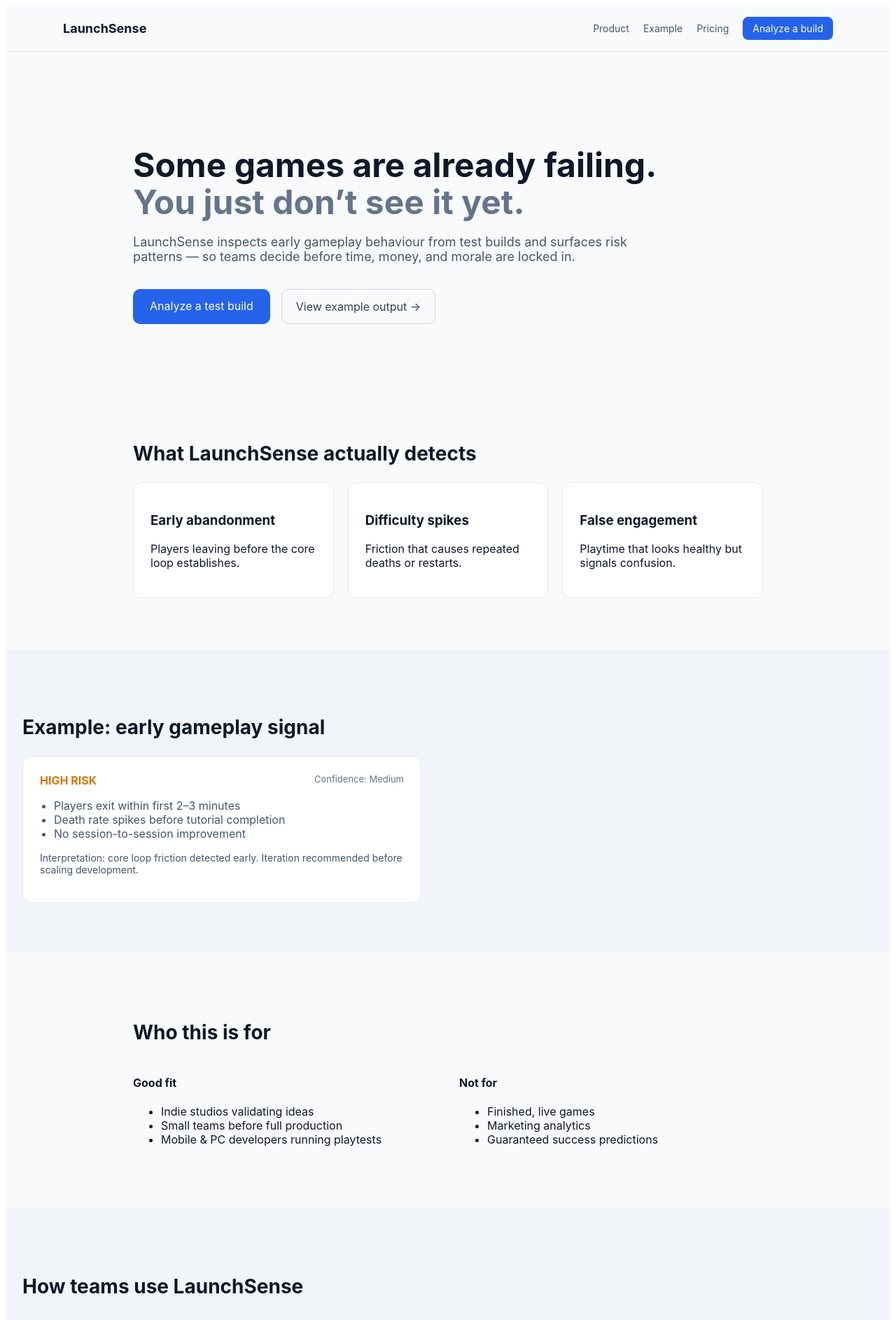
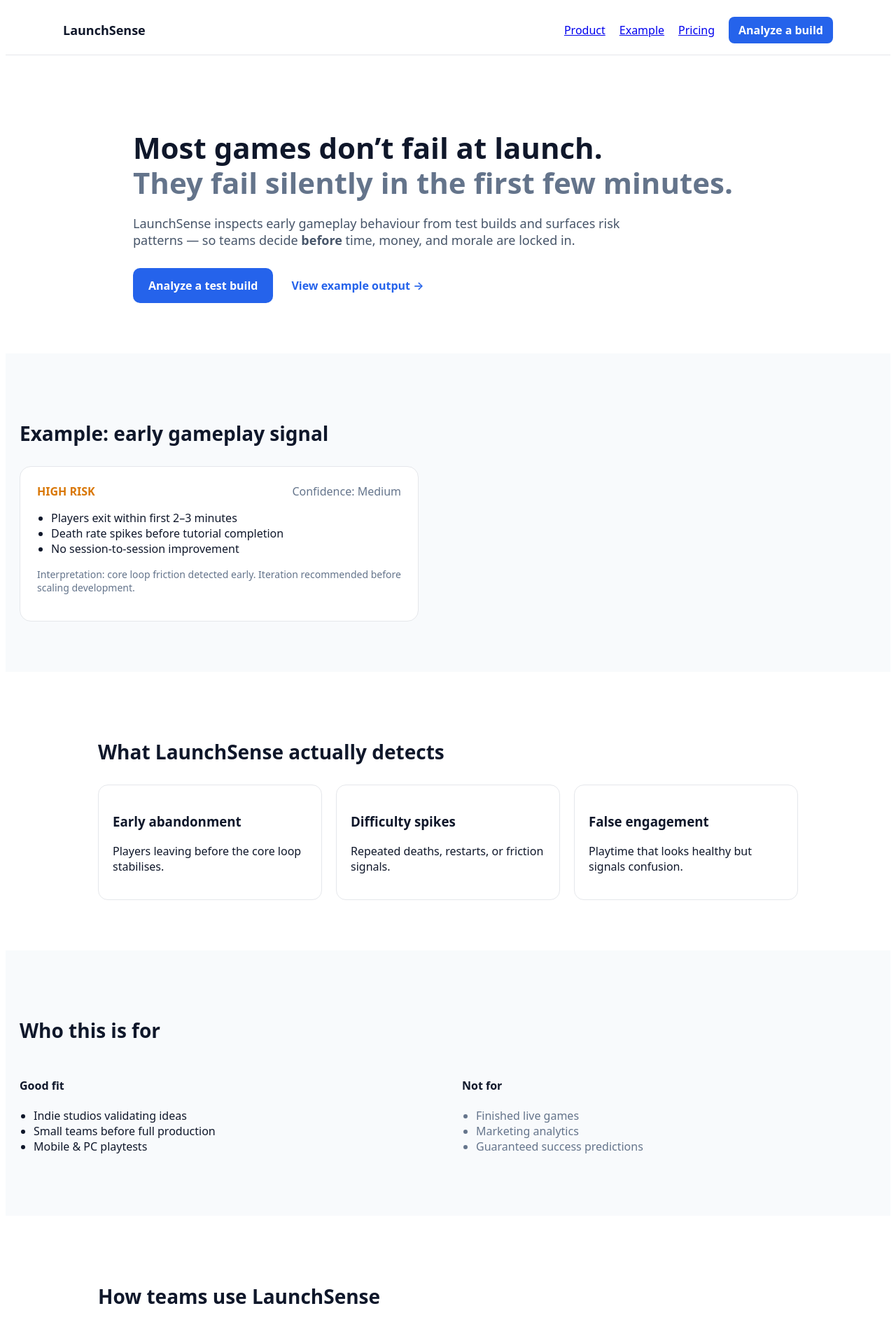
Before and after one commit to ashish98765/launchsense, a Next.js app in the folder frontend/: page / in a window 1280 px wide. Shown: the top 1886 px of the page at 70% size. Built offline with nearby package versions, Linux system fonts and the light colour scheme.

Commit message:
Update index.js

```diff
--- a/frontend/pages/index.js
+++ b/frontend/pages/index.js
@@ -1,120 +1,101 @@
 export default function Home() {
   return (
     <div style={styles.page}>
-      {/* NAVBAR */}
+      {/* NAV */}
       <header style={styles.nav}>
         <div style={styles.navInner}>
           <div style={styles.logo}>LaunchSense</div>
-          <nav style={styles.menu}>
-            <a href="#product" style={styles.navLink}>Product</a>
-            <a href="#example" style={styles.navLink}>Example</a>
-            <a href="#pricing" style={styles.navLink}>Pricing</a>
-            <a href="/signup" style={styles.ctaNav}>Analyze a build</a>
+          <nav style={styles.navLinks}>
+            <a href="#product">Product</a>
+            <a href="#example">Example</a>
+            <a href="#pricing">Pricing</a>
+            <a href="/signup" style={styles.navCta}>Analyze a build</a>
           </nav>
         </div>
       </header>
 
       {/* HERO */}
       <section style={styles.hero}>
-        <h1 style={styles.heroTitle}>
-          Some games are already failing.
-          <br />
-          <span style={styles.heroMuted}>
-            You just don’t see it yet.
-          </span>
+        <h1 style={styles.h1}>
+          Most games don’t fail at launch.<br />
+          <span style={styles.h1Muted}>They fail silently in the first few minutes.</span>
         </h1>
 
-        <p style={styles.heroSub}>
+        <p style={styles.heroText}>
           LaunchSense inspects early gameplay behaviour from test builds
-          and surfaces risk patterns — so teams decide before time, money,
-          and morale are locked in.
+          and surfaces risk patterns — so teams decide <b>before</b> time,
+          money, and morale are locked in.
         </p>
 
-        <div style={styles.heroCta}>
-          <a href="/signup" style={styles.primaryBtn}>
-            Analyze a test build
-          </a>
-          <a href="#example" style={styles.secondaryBtn}>
-            View example output →
-          </a>
-        </div>
-      </section>
-
-      {/* WHAT IT DETECTS */}
-      <section id="product" style={styles.section}>
-        <h2 style={styles.sectionTitle}>
-          What LaunchSense actually detects
-        </h2>
-
-        <div style={styles.grid}>
-          <div style={styles.card}>
-            <h3>Early abandonment</h3>
-            <p>
-              Players leaving before the core loop establishes.
-            </p>
-          </div>
-
-          <div style={styles.card}>
-            <h3>Difficulty spikes</h3>
-            <p>
-              Friction that causes repeated deaths or restarts.
-            </p>
-          </div>
-
-          <div style={styles.card}>
-            <h3>False engagement</h3>
-            <p>
-              Playtime that looks healthy but signals confusion.
-            </p>
-          </div>
+        <div style={styles.heroActions}>
+          <a href="/signup" style={styles.primaryBtn}>Analyze a test build</a>
+          <a href="#example" style={styles.secondaryBtn}>View example output →</a>
         </div>
       </section>
 
       {/* EXAMPLE */}
       <section id="example" style={styles.sectionAlt}>
-        <h2 style={styles.sectionTitle}>
-          Example: early gameplay signal
-        </h2>
+        <h2 style={styles.h2}>Example: early gameplay signal</h2>
 
-        <div style={styles.output}>
-          <div style={styles.outputHeader}>
+        <div style={styles.card}>
+          <div style={styles.riskRow}>
             <span style={styles.riskHigh}>HIGH RISK</span>
             <span style={styles.confidence}>Confidence: Medium</span>
           </div>
 
-          <ul style={styles.outputList}>
+          <ul style={styles.list}>
             <li>Players exit within first 2–3 minutes</li>
             <li>Death rate spikes before tutorial completion</li>
             <li>No session-to-session improvement</li>
           </ul>
 
-          <p style={styles.outputNote}>
+          <p style={styles.cardNote}>
             Interpretation: core loop friction detected early.
             Iteration recommended before scaling development.
           </p>
         </div>
       </section>
 
-      {/* WHO IT IS FOR */}
-      <section style={styles.section}>
-        <h2 style={styles.sectionTitle}>
-          Who this is for
-        </h2>
+      {/* WHAT IT DETECTS */}
+      <section id="product" style={styles.section}>
+        <h2 style={styles.h2}>What LaunchSense actually detects</h2>
+
+        <div style={styles.grid}>
+          <div style={styles.miniCard}>
+            <h3>Early abandonment</h3>
+            <p>Players leaving before the core loop stabilises.</p>
+          </div>
+
+          <div style={styles.miniCard}>
+            <h3>Difficulty spikes</h3>
+            <p>Repeated deaths, restarts, or friction signals.</p>
+          </div>
+
+          <div style={styles.miniCard}>
+            <h3>False engagement</h3>
+            <p>Playtime that looks healthy but signals confusion.</p>
+          </div>
+        </div>
+      </section>
+
+      {/* WHO IT'S FOR */}
+      <section style={styles.sectionAlt}>
+        <h2 style={styles.h2}>Who this is for</h2>
 
         <div style={styles.split}>
           <div>
             <h4>Good fit</h4>
-            <ul>
+            <ul style={styles.list}>
               <li>Indie studios validating ideas</li>
               <li>Small teams before full production</li>
-              <li>Mobile & PC developers running playtests</li>
+              <li>Mobile & PC playtests</li>
             </ul>
           </div>
 
           <div>
             <h4>Not for</h4>
-            <ul>
-              <li>Finished, live games</li>
+            <ul style={styles.listMuted}>
+              <li>Finished live games</li>
               <li>Marketing analytics</li>
               <li>Guaranteed success predictions</li>
             </ul>
@@ -122,28 +103,25 @@
         </div>
       </section>
 
-      {/* HOW TEAMS USE IT */}
-      <section style={styles.sectionAlt}>
-        <h2 style={styles.sectionTitle}>
-          How teams use LaunchSense
-        </h2>
-
+      {/* HOW IT WORKS */}
+      <section style={styles.section}>
+        <h2 style={styles.h2}>How teams use LaunchSense</h2>
         <ol style={styles.steps}>
           <li>Run a closed playtest</li>
-          <li>Upload session data</li>
+          <li>Send session data to LaunchSense</li>
           <li>Review detected risk signals</li>
-          <li>
-            Decide to iterate, pause, or rethink —
-            <b> before commitment</b>
-          </li>
+          <li><b>Decide to iterate, pause, or rethink — before commitment</b></li>
         </ol>
       </section>
 
-      {/* CTA */}
-      <section style={styles.finalCta}>
-        <h2>
-          Don’t let intuition decide months of work.
-        </h2>
+      {/* PRICING */}
+      <section id="pricing" style={styles.sectionAlt}>
+        <h2 style={styles.h2}>Simple pricing</h2>
+        <p style={styles.text}>
+          Start free. Upgrade only when you need deeper analysis.<br />
+          No long-term contracts. No forced decisions.
+        </p>
+
         <a href="/signup" style={styles.primaryBtnLarge}>
           Try LaunchSense on a test build
         </a>
@@ -151,12 +129,12 @@
 
       {/* FOOTER */}
       <footer style={styles.footer}>
-        <div>
+        <div style={styles.footerLinks}>
           <a href="/methodology">Methodology</a>
           <a href="/sdk">SDK</a>
           <a href="/pricing">Pricing</a>
         </div>
-        <p>
+        <p style={styles.footerNote}>
           LaunchSense highlights risk. Decisions always stay with you.
         </p>
       </footer>
@@ -164,183 +142,130 @@
   );
 }
 
-/* ---------------- STYLES ---------------- */
+/* STYLES */
 
 const styles = {
   page: {
-    fontFamily: "Inter, system-ui, sans-serif",
-    background: "#F9FAFB",
-    color: "#0F172A",
+    fontFamily: "system-ui, -apple-system, sans-serif",
+    color: "#0f172a",
+    background: "#ffffff",
   },
 
   nav: {
     position: "sticky",
     top: 0,
-    background: "#F9FAFB",
-    borderBottom: "1px solid #E5E7EB",
+    background: "#ffffff",
+    borderBottom: "1px solid #e5e7eb",
     zIndex: 10,
   },
   navInner: {
     maxWidth: 1100,
     margin: "0 auto",
-    padding: "16px 24px",
+    padding: "16px 20px",
     display: "flex",
     justifyContent: "space-between",
     alignItems: "center",
   },
-  logo: {
-    fontWeight: 700,
-    fontSize: 18,
-  },
-  menu: {
-    display: "flex",
-    gap: 20,
-    alignItems: "center",
-  },
-  navLink: {
-    textDecoration: "none",
-    color: "#475569",
-    fontSize: 14,
-  },
-  ctaNav: {
-    background: "#2563EB",
+  logo: { fontWeight: 700, fontSize: 18 },
+  navLinks: { display: "flex", gap: 20, alignItems: "center" },
+  navCta: {
+    padding: "8px 14px",
+    background: "#2563eb",
     color: "#fff",
-    padding: "8px 14px",
     borderRadius: 8,
     textDecoration: "none",
-    fontSize: 14,
+    fontWeight: 600,
   },
 
   hero: {
     maxWidth: 900,
     margin: "0 auto",
-    padding: "96px 24px 72px",
+    padding: "72px 20px",
   },
-  heroTitle: {
-    fontSize: 48,
-    lineHeight: 1.1,
-    marginBottom: 20,
+  h1: { fontSize: 42, lineHeight: 1.2, marginBottom: 20 },
+  h1Muted: { color: "#64748b" },
+  heroText: { fontSize: 18, color: "#475569", maxWidth: 700 },
+  heroActions: { marginTop: 28, display: "flex", gap: 16, flexWrap: "wrap" },
+
+  primaryBtn: {
+    background: "#2563eb",
+    color: "#fff",
+    padding: "14px 22px",
+    borderRadius: 10,
+    textDecoration: "none",
+    fontWeight: 600,
   },
-  heroMuted: {
-    color: "#64748B",
-  },
-  heroSub: {
-    fontSize: 18,
-    color: "#475569",
-    maxWidth: 720,
-    marginBottom: 36,
-  },
-  heroCta: {
-    display: "flex",
-    gap: 16,
-    flexWrap: "wrap",
+  secondaryBtn: {
+    color: "#2563eb",
+    textDecoration: "none",
+    fontWeight: 600,
+    padding: "14px 10px",
   },
 
   section: {
-    maxWidth: 900,
+    maxWidth: 1000,
     margin: "0 auto",
-    padding: "72px 24px",
+    padding: "72px 20px",
   },
   sectionAlt: {
-    background: "#F1F5F9",
-    padding: "72px 24px",
+    background: "#f8fafc",
+    padding: "72px 20px",
   },
-  sectionTitle: {
-    fontSize: 28,
-    marginBottom: 24,
+
+  h2: { fontSize: 28, marginBottom: 28 },
+
+  card: {
+    maxWidth: 520,
+    background: "#fff",
+    border: "1px solid #e5e7eb",
+    borderRadius: 16,
+    padding: 24,
   },
+  riskRow: { display: "flex", justifyContent: "space-between", marginBottom: 12 },
+  riskHigh: { color: "#d97706", fontWeight: 700 },
+  confidence: { color: "#64748b" },
+
+  list: { paddingLeft: 20 },
+  listMuted: { paddingLeft: 20, color: "#64748b" },
+  cardNote: { marginTop: 12, fontSize: 14, color: "#64748b" },
 
   grid: {
     display: "grid",
-    gridTemplateColumns: "repeat(auto-fit, minmax(220px,1fr))",
+    gridTemplateColumns: "repeat(auto-fit, minmax(220px, 1fr))",
     gap: 20,
   },
-  card: {
+  miniCard: {
+    border: "1px solid #e5e7eb",
+    borderRadius: 14,
+    padding: 20,
     background: "#fff",
-    padding: 24,
-    borderRadius: 12,
-    border: "1px solid #E5E7EB",
-  },
-
-  output: {
-    maxWidth: 520,
-    background: "#fff",
-    border: "1px solid #E5E7EB",
-    borderRadius: 12,
-    padding: 24,
-  },
-  outputHeader: {
-    display: "flex",
-    justifyContent: "space-between",
-    marginBottom: 12,
-  },
-  riskHigh: {
-    color: "#D97706",
-    fontWeight: 700,
-  },
-  confidence: {
-    fontSize: 13,
-    color: "#64748B",
-  },
-  outputList: {
-    paddingLeft: 20,
-    color: "#475569",
-  },
-  outputNote: {
-    marginTop: 12,
-    fontSize: 14,
-    color: "#475569",
   },
 
   split: {
     display: "grid",
     gridTemplateColumns: "1fr 1fr",
-    gap: 32,
+    gap: 40,
   },
 
-  steps: {
-    maxWidth: 640,
-    lineHeight: 1.9,
-    color: "#475569",
-  },
+  steps: { paddingLeft: 20, fontSize: 16 },
 
-  finalCta: {
-    textAlign: "center",
-    padding: "96px 24px",
-  },
+  text: { color: "#475569", marginBottom: 24 },
 
-  primaryBtn: {
-    background: "#2563EB",
+  primaryBtnLarge: {
+    display: "inline-block",
+    background: "#2563eb",
     color: "#fff",
-    padding: "14px 24px",
-    borderRadius: 10,
-    textDecoration: "none",
-    fontSize: 16,
-  },
-  primaryBtnLarge: {
-    background: "#2563EB",
-    color: "#fff",
-    padding: "16px 32px",
+    padding: "16px 28px",
     borderRadius: 12,
     textDecoration: "none",
-    fontSize: 18,
-    display: "inline-block",
-    marginTop: 20,
-  },
-  secondaryBtn: {
-    border: "1px solid #CBD5E1",
-    padding: "14px 20px",
-    borderRadius: 10,
-    textDecoration: "none",
-    color: "#334155",
-    fontSize: 16,
+    fontWeight: 700,
   },
 
   footer: {
-    borderTop: "1px solid #E5E7EB",
-    padding: "40px 24px",
+    borderTop: "1px solid #e5e7eb",
+    padding: "40px 20px",
     textAlign: "center",
-    color: "#64748B",
-    fontSize: 14,
   },
+  footerLinks: { display: "flex", gap: 16, justifyContent: "center" },
+  footerNote: { marginTop: 12, color: "#64748b", fontSize: 14 },
 };
```
